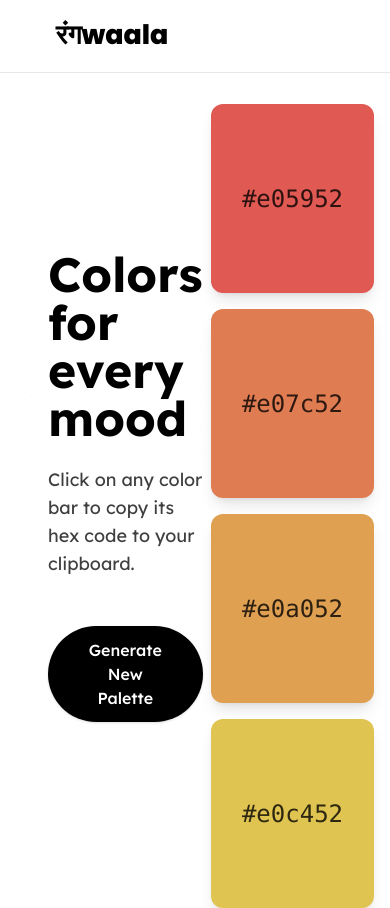
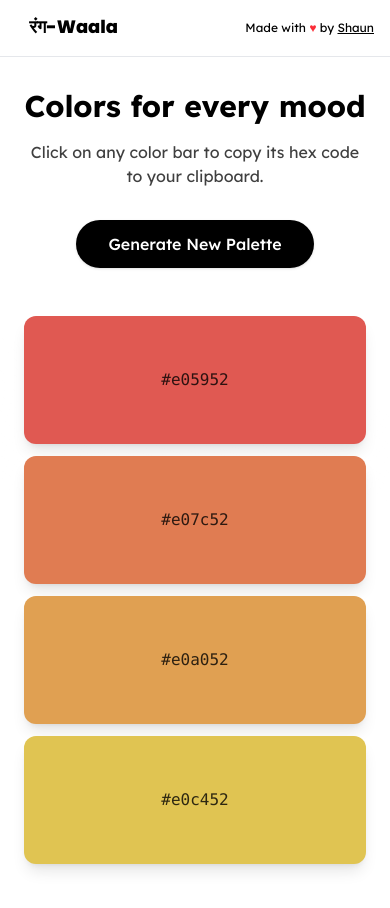
Before and after one commit to ShaunDaniel/rangwaala, a Next.js app: page / in a window 390 px wide. Built offline with nearby package versions, Linux system fonts and the light colour scheme.

Commit message:
responsiveness

```diff
--- a/src/components/ColorCard/index.tsx
+++ b/src/components/ColorCard/index.tsx
@@ -16,7 +16,7 @@ export default function ColorCard({
 
   return (
     <motion.div
-      className="w-full h-full min-h-[8rem] rounded-xl shadow-lg cursor-pointer overflow-hidden"
+      className="w-full h-full min-h-[8rem] rounded-xl shadow-lg cursor-pointer overflow-hidden flex items-center justify-center"
       style={{
         backgroundColor: color,
         color: color.startsWith('#5') || color.startsWith('#6') ?
@@ -33,12 +33,11 @@ export default function ColorCard({
       onHoverStart={() => setIsHovered(true)}
       onHoverEnd={() => setIsHovered(false)}
     >
-      <div className="flex items-center justify-center h-full w-full perspective">
       <motion.div
-          className="text-center font-mono text-2xl font-medium p-4"
+        className="text-center font-mono text-base sm:text-xl md:text-2xl font-medium p-2 sm:p-4"
         initial={{ y: 0 }}
         animate={{
-            y: isHovered ? -8 : 0,
+          y: isHovered ? -6 : 0,
           scale: isHovered ? 1.1 : 1
         }}
       >
@@ -46,7 +45,7 @@ export default function ColorCard({
           <motion.span
             initial={{ opacity: 0, y: 10 }}
             animate={{ opacity: 1, y: 0 }}
-              className="text-3xl font-bold"
+            className="text-xl sm:text-2xl md:text-3xl font-bold"
             style={{ fontFamily: "var(--font-lexend-deca)" }}
           >
             Copied!
@@ -55,7 +54,6 @@ export default function ColorCard({
           color
         )}
       </motion.div>
-      </div>
     </motion.div>
   );
 }
--- a/src/components/ColorPalette/index.tsx
+++ b/src/components/ColorPalette/index.tsx
@@ -39,29 +39,40 @@ export default function ColorPalette() {
   }
 
   return (
-    <div className={`flex min-h-screen relative ${lexendDeca.variable}`}>
+    <div className={`flex flex-col md:flex-row min-h-screen relative ${lexendDeca.variable}`}>
       {/* Background beams (positioned behind content) */}
       <div className="absolute inset-0 -z-10">
         <GradientBackgroundBeams />
       </div>
 
-      {/* Left side - Content and button */}
-      <div className="w-1/2 flex flex-col items-start justify-center p-12 relative z-10">
+      {/* Content section - Full width on mobile, half width on desktop */}
+      <div className="w-full md:w-1/2 flex flex-col items-center md:items-start justify-center p-6 md:p-12 relative z-10">
         <div className="max-w-xl">
-          <h1 className="text-5xl font-bold mb-6" style={{ fontFamily: "var(--font-lexend-deca)" }}>
+          <h1 className="text-3xl md:text-5xl font-bold mb-4 md:mb-6 text-center md:text-left" style={{ fontFamily: "var(--font-lexend-deca)" }}>
             Colors for every mood
           </h1>
-          <p className="text-lg opacity-75 mb-12">Click on any color bar to copy its hex code to your clipboard.</p>
+          <p className="text-base md:text-lg opacity-75 mb-8 md:mb-12 text-center md:text-left">
+            Click on any color bar to copy its hex code to your clipboard.
+          </p>
 
-          <motion.button className="palette-button relative z-10" whileHover={{ scale: 1.03 }} whileTap={{ scale: 0.97 }} onClick={regeneratePalette} style={{ fontFamily: "var(--font-lexend-deca)" }}>
-            Generate New Palette
-          </motion.button>
+          <div className="flex justify-center md:justify-start">
+            <motion.button
+              className="palette-button relative z-10"
+              whileHover={{ scale: 1.03 }}
+              whileTap={{ scale: 0.97 }}
+              onClick={regeneratePalette}
+              style={{ fontFamily: "var(--font-lexend-deca)" }}
+            >
+              Generate New Palette
+            </motion.button>
+          </div>
         </div>
       </div>
 
-      <div className="w-1/2 flex flex-col justify-between relative z-20 gap-4 px-4 pt-10 h-screen">
+      {/* Color cards section - Full width on mobile, half width on desktop */}
+      <div className="w-full md:w-1/2 flex flex-col justify-between relative z-20 gap-3 md:gap-4 p-6 md:px-4 md:pt-10 max-h-screen overflow-y-auto">
         {colors.map((color, index) => (
-          <div key={index} className="flex-1">
+          <div key={index} className="flex-1 min-h-[5rem] md:min-h-[8rem]">
             <ColorCard color={color} onClick={() => copyToClipboard(color)} isCopied={copied === color} />
           </div>
         ))}
--- a/src/components/Navbar/index.tsx
+++ b/src/components/Navbar/index.tsx
@@ -5,13 +5,15 @@ import Link from "next/link";
 
 export default function Navbar() {
   return (
-    <nav className="fixed top-0 left-0 right-0 z-50 py-3 px-6 bg-white/90 dark:bg-black/90 backdrop-blur-sm border-b border-gray-200 dark:border-gray-800">
-      <div className="max-w-7xl flex items-center justify-between">
-        <Link href="/" className="w-44 h-12">
-          <TextHoverEffect text="रंगwaala" duration={0.2} />
+    <nav className="fixed items-center top-0 left-0 right-0 z-50 py-3 px-4 sm:px-6 bg-white/90 dark:bg-black/90 backdrop-blur-sm border-b border-gray-200 dark:border-gray-800">
+      <div className="flex items-center justify-between">
+        <Link href="/" className="h-8 sm:h-12">
+          <TextHoverEffect text="रंग-Waala" duration={0.2} />
         </Link>
-        <div className="flex items-center gap-4">
-        </div>
+
+        <p className="text-xs sm:text-sm">
+          Made with <span className="text-red-500">♥</span> by <a href="https://github.com/shaundaniel" className="underline hover:text-blue-500 transition-colors duration-200">Shaun</a>
+        </p>
       </div>
     </nav>
   );
```
Lines whose indentation alone changed are shown as unchanged.
